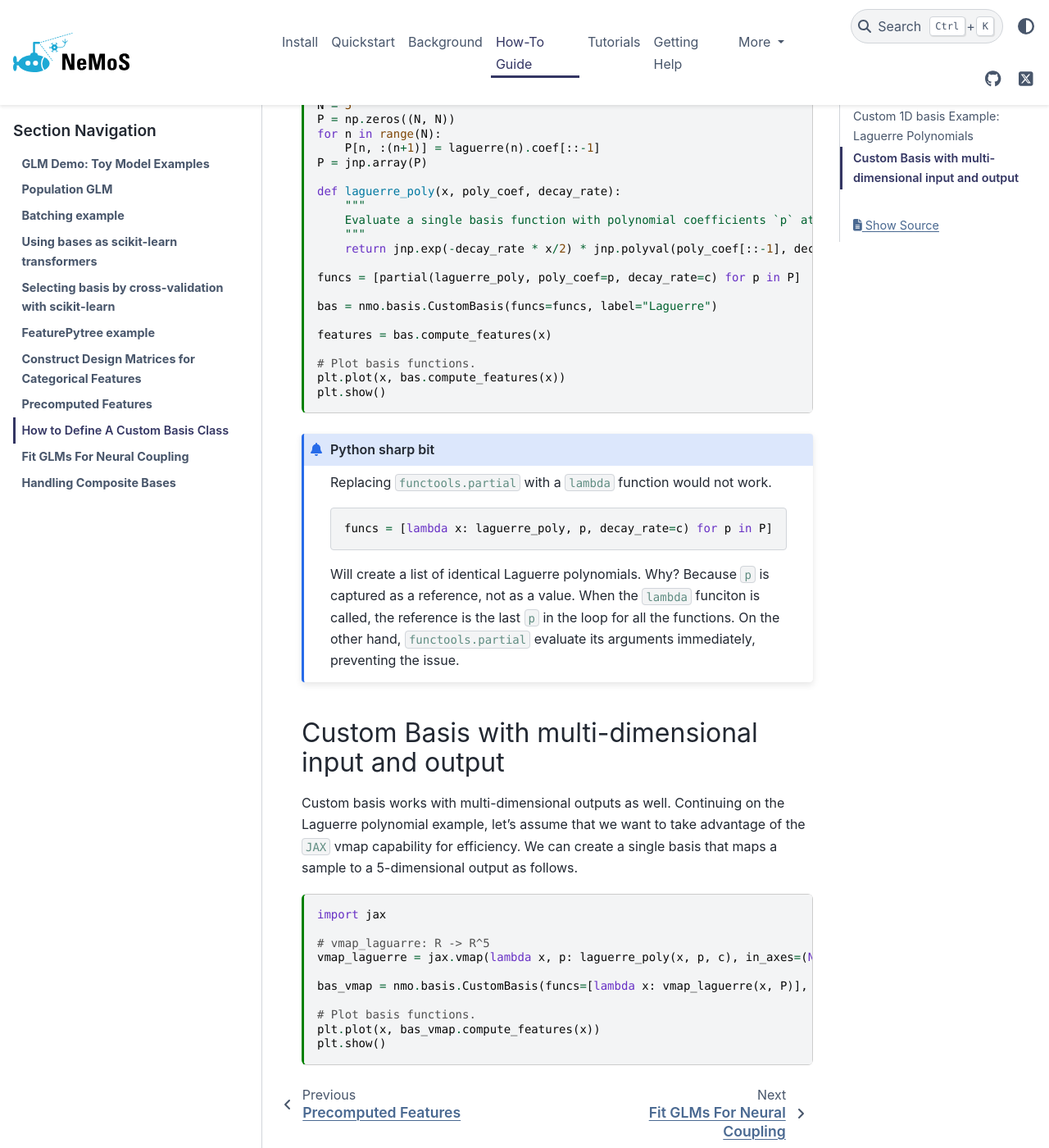
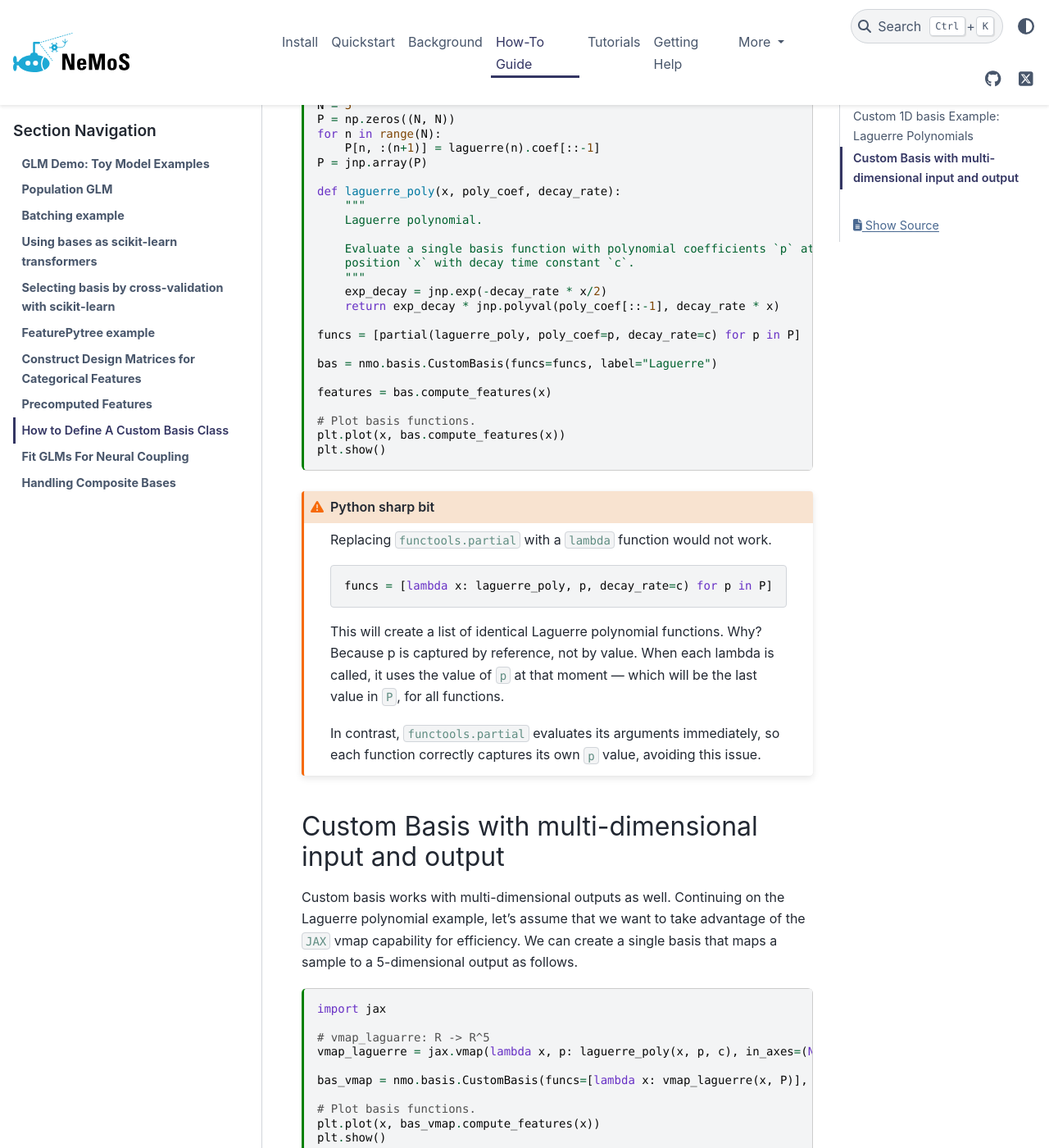
Before and after one commit to flatironinstitute/nemos, a Sphinx documentation site: the page built from docs/how_to_guide/define_a_custom_basis.md, in a window 1280 px wide and 1400 px high, scrolled down 557 px. Shown: the whole window at 82% size. Built offline with Sphinx 7.4.7 and the PyData theme 0.15.4, drawn with Linux system fonts in a browser that asks for light colours.

````diff
--- a/docs/how_to_guide/define_a_custom_basis.md
+++ b/docs/how_to_guide/define_a_custom_basis.md
@@ -36,9 +36,13 @@
 
 def laguerre_poly(x, poly_coef, decay_rate):
     """
-    Evaluate a single basis function with polynomial coefficients `p` at position `x` with decay time constant `c`.
+    Laguerre polynomial.
+
+    Evaluate a single basis function with polynomial coefficients `p` at
+    position `x` with decay time constant `c`.
     """
-    return jnp.exp(-decay_rate * x/2) * jnp.polyval(poly_coef[::-1], decay_rate * x)
+    exp_decay = jnp.exp(-decay_rate * x/2)
+    return exp_decay * jnp.polyval(poly_coef[::-1], decay_rate * x)
 
 funcs = [partial(laguerre_poly, poly_coef=p, decay_rate=c) for p in P]
 
@@ -59,7 +64,9 @@
 funcs = [lambda x: laguerre_poly, p, decay_rate=c) for p in P]
 ```
 
-Will create a list of identical Laguerre polynomials. Why? Because `p` is captured as a reference, not as a value. When the `lambda` funciton is called, the reference is the last `p` in the loop for all the functions. On the other hand, `functools.partial` evaluate its arguments immediately, preventing the issue.
+This will create a list of identical Laguerre polynomial functions. Why? Because p is captured by reference, not by value. When each lambda is called, it uses the value of `p` at that moment — which will be the last value in `P`, for all functions.
+
+In contrast, `functools.partial` evaluates its arguments immediately, so each function correctly captures its own `p` value, avoiding this issue.
 :::
 
 ## Custom Basis with multi-dimensional input and output
````
Also changed, not shown: other parts of docs/how_to_guide/define_a_custom_basis.md (+1 -0 lines), docs/how_to_guide/README.md (+1 -1 lines).
